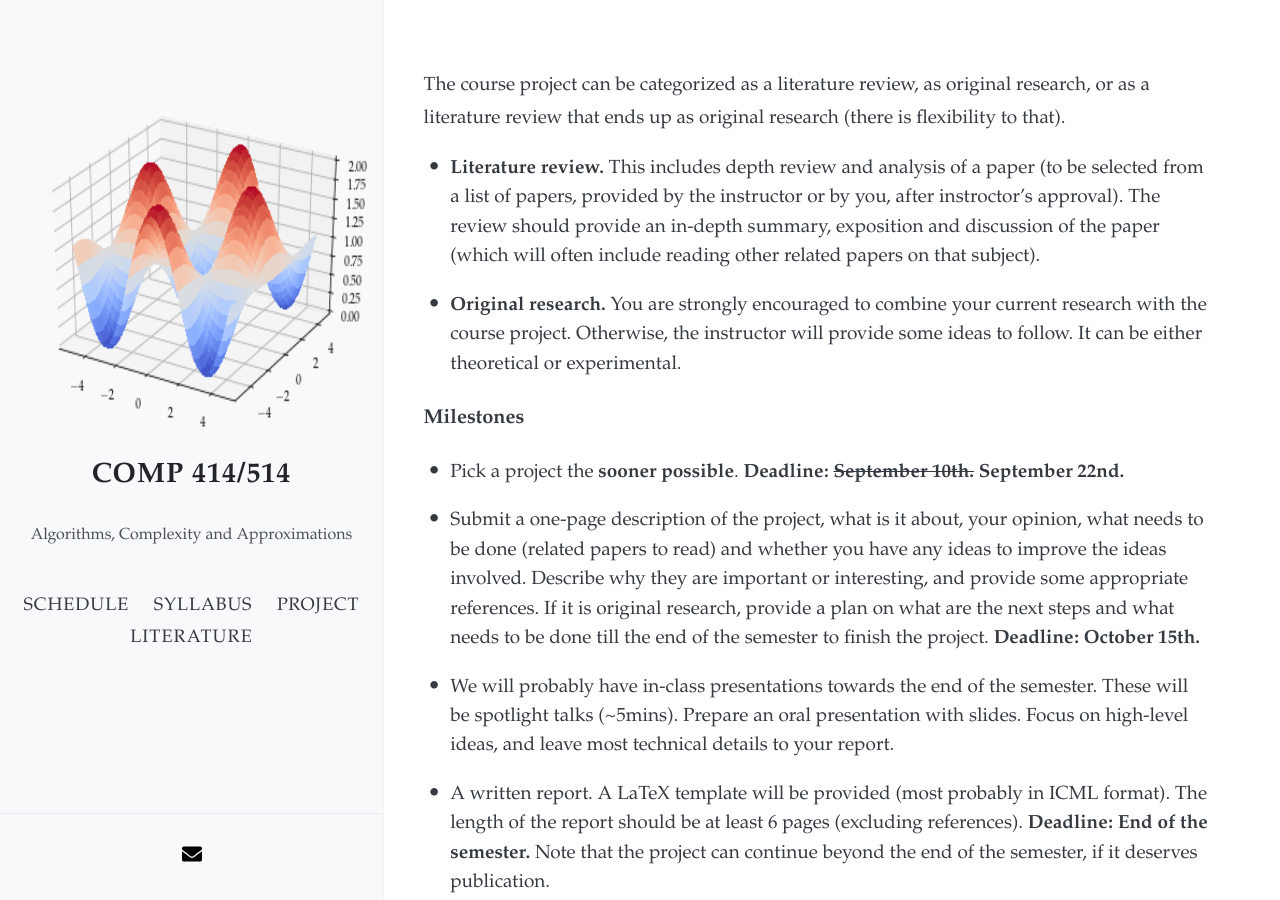
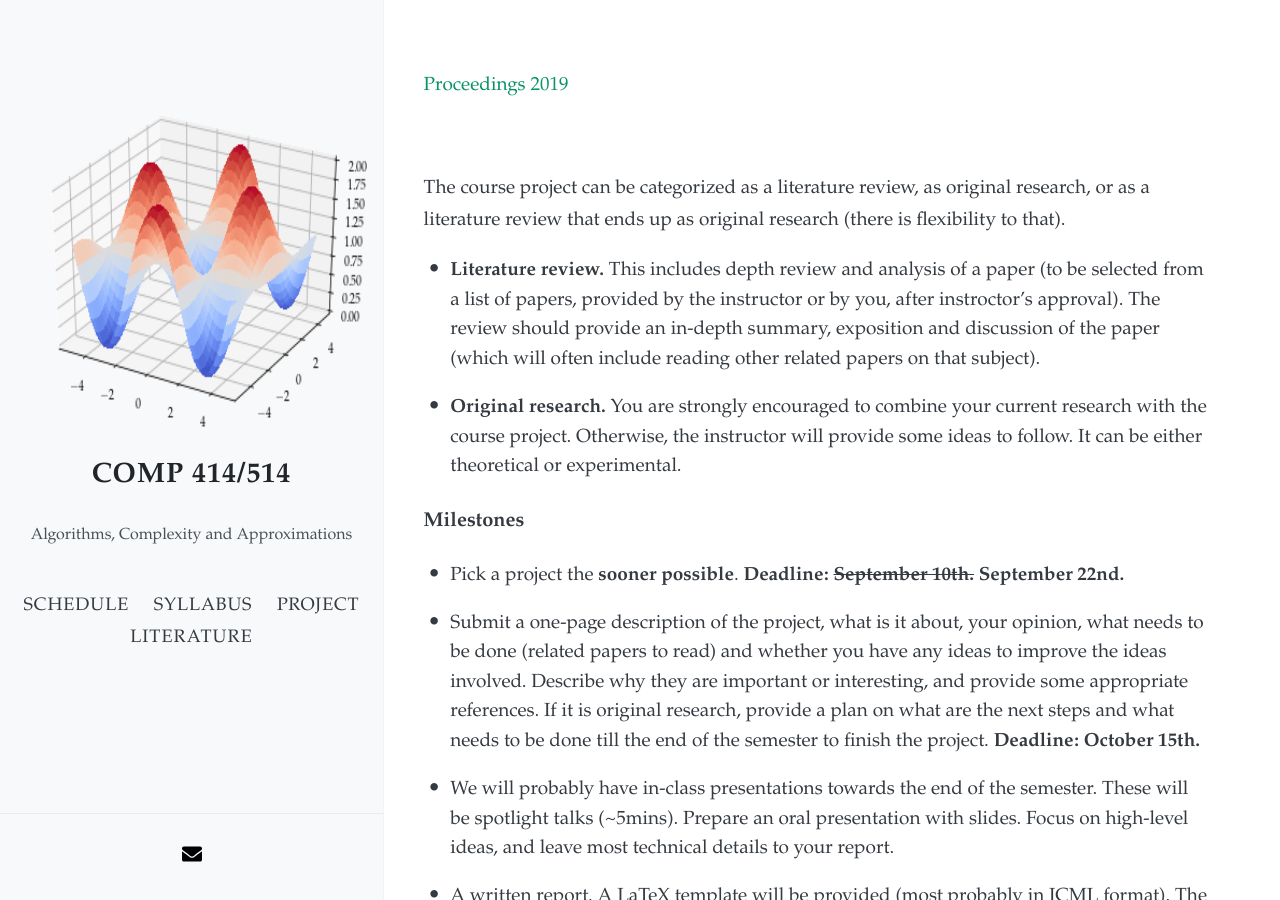
Before and after one commit to akyrillidis/comp414-514, a Jekyll site: the page built from project.md, in a window 1280 px wide and 900 px high. Built offline with Jekyll 4.4.1, drawn with Linux system fonts in a browser that asks for light colours; nearby versions of some CDN libraries.

Commit message:
Update project.md

```diff
--- a/project.md
+++ b/project.md
@@ -1,6 +1,10 @@
 ---
 layout: default
 ---
+
+&nbsp;
+
+[Proceedings 2019]()
 
 &nbsp;
 
```
